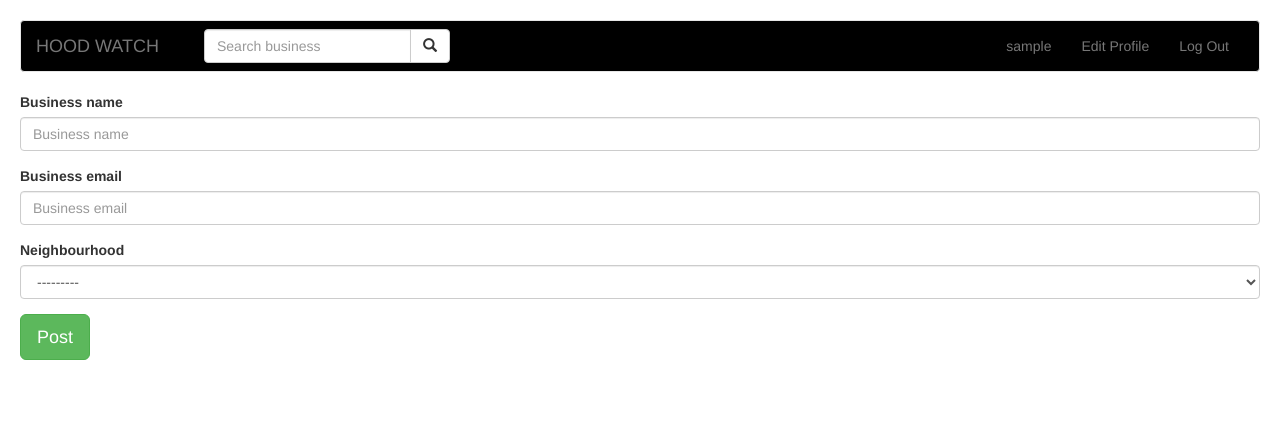
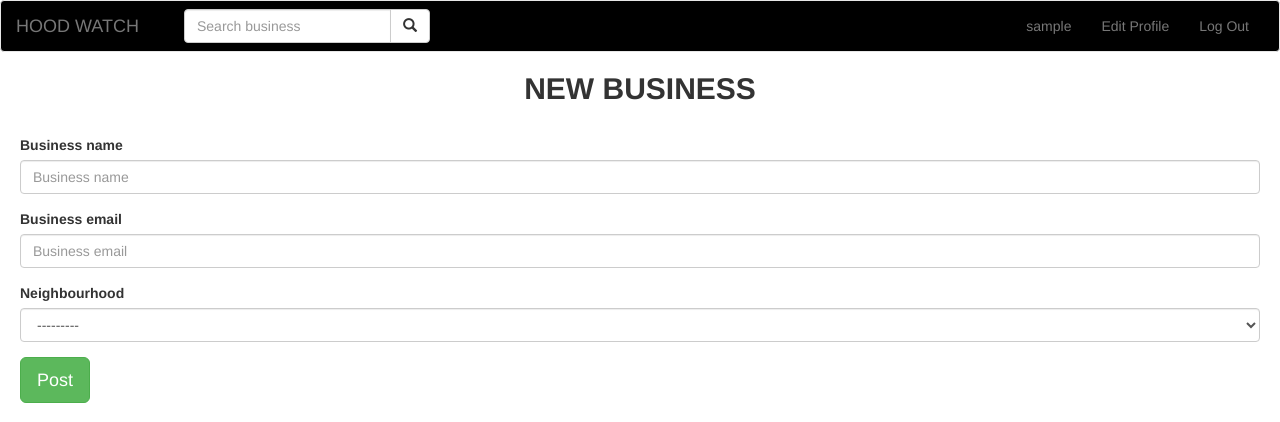
Before and after one commit to Imma7/Hood_Watch, a Django app: page /new/hood in a window 1280 px wide. Shown: the top 422 px of the page. Run offline with Django 3.2, Linux system fonts and the light colour scheme; the visitor is signed in with stand-in values (Sample User, id 1); data that the repository does not hold is empty; some libraries are stand-ins or nearby versions.

Commit message:
Styled new business template

```diff
--- a/hood/templates/new_biz.html
+++ b/hood/templates/new_biz.html
@@ -18,9 +18,12 @@
 
 </head>
 
-<body style="padding:20px;">
+<body>
+    <div class="card-header; text-center">
+      <h2><strong> NEW BUSINESS </strong></h2>
+    </div>
 
-  <form  action="{%url 'new_biz' %}" method="post" enctype="multipart/form-data">
+  <form  action="{%url 'new_biz' %}" method="post" enctype="multipart/form-data" style="padding:20px;">
     {%csrf_token%}
 
     {% bootstrap_form form%}
```
